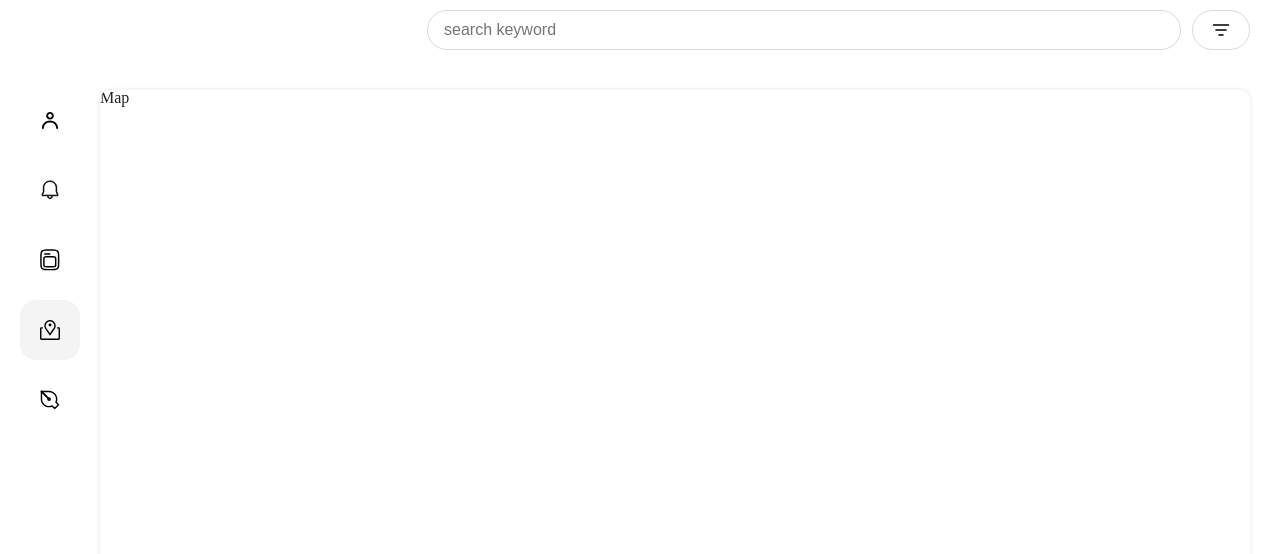
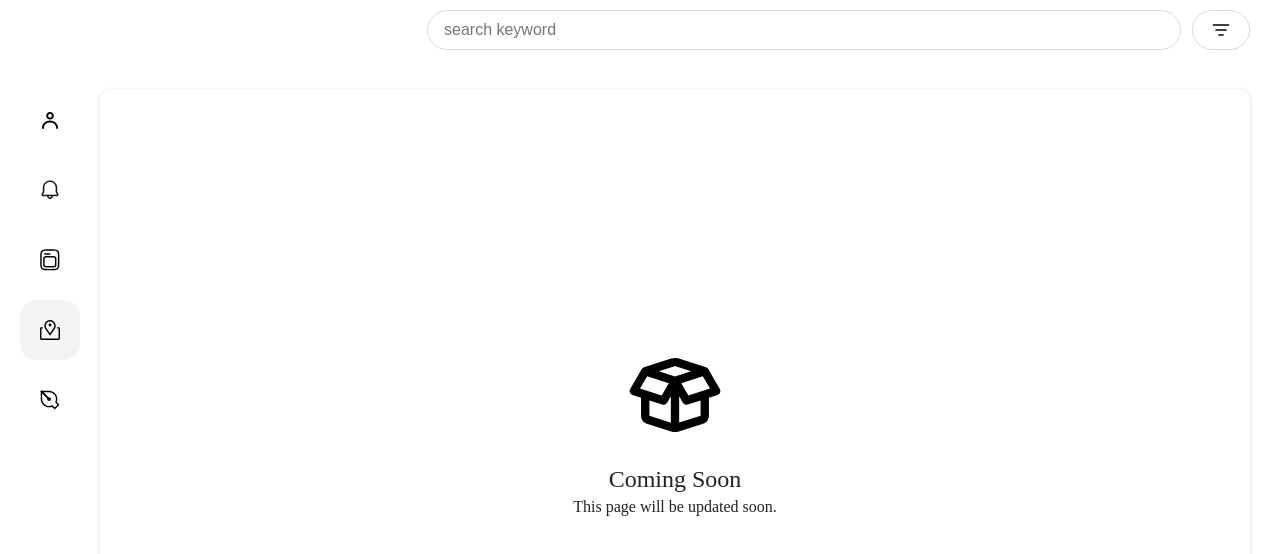
Before and after one commit to WeddingFund/TTL-FE, a React (Vite) app: page /map in a window 1280 px wide. Shown: the top 554 px of the page. Built offline with nearby package versions, Linux system fonts and the light colour scheme; sample sign-in values are in the browser's storage.

Commit message:
update: 개발 예정 안내 컴포넌트 추가

```diff
--- a/src/pages/Alerts.tsx
+++ b/src/pages/Alerts.tsx
@@ -1,5 +1,7 @@
+import ComingSoon from "./ComingSoon";
+
 const Alerts = () => {
-  return <div>Alerts</div>;
+  return <ComingSoon />;
 };
 
 export default Alerts;
--- /dev/null
+++ b/src/pages/ComingSoon.tsx
@@ -0,0 +1,39 @@
+import styled from "styled-components";
+import EmptyImage from "../assets/empty-image.svg";
+
+const ComingSoon = () => {
+  return (
+    <GuideWrapper>
+      <img src={EmptyImage} alt="empty" />
+      <div className="guide-text">
+        <div className="main">Coming Soon</div>
+        <div className="sub">This page will be updated soon.</div>
+      </div>
+    </GuideWrapper>
+  );
+};
+
+const GuideWrapper = styled.div`
+  width: 100%;
+  height: 100%;
+  display: flex;
+  flex-direction: column;
+  align-items: center;
+  justify-content: center;
+  gap: 22px;
+  .guide-text {
+    display: flex;
+    flex-direction: column;
+    align-items: center;
+    gap: 8px;
+    .main {
+      font-size: 24px;
+      font-weight: 500;
+    }
+    .sub {
+      font-size: 16px;
+    }
+  }
+`;
+
+export default ComingSoon;
--- a/src/pages/Map.tsx
+++ b/src/pages/Map.tsx
@@ -1,5 +1,6 @@
+import ComingSoon from "./ComingSoon";
 const Map = () => {
-  return <div>Map</div>;
+  return <ComingSoon />;
 };
 
 export default Map;
--- a/src/pages/MyPage.tsx
+++ b/src/pages/MyPage.tsx
@@ -1,5 +1,7 @@
+import ComingSoon from "./ComingSoon";
+
 const MyPage = () => {
-  return <div>MyPage</div>;
+  return <ComingSoon />;
 };
 
 export default MyPage;
```
